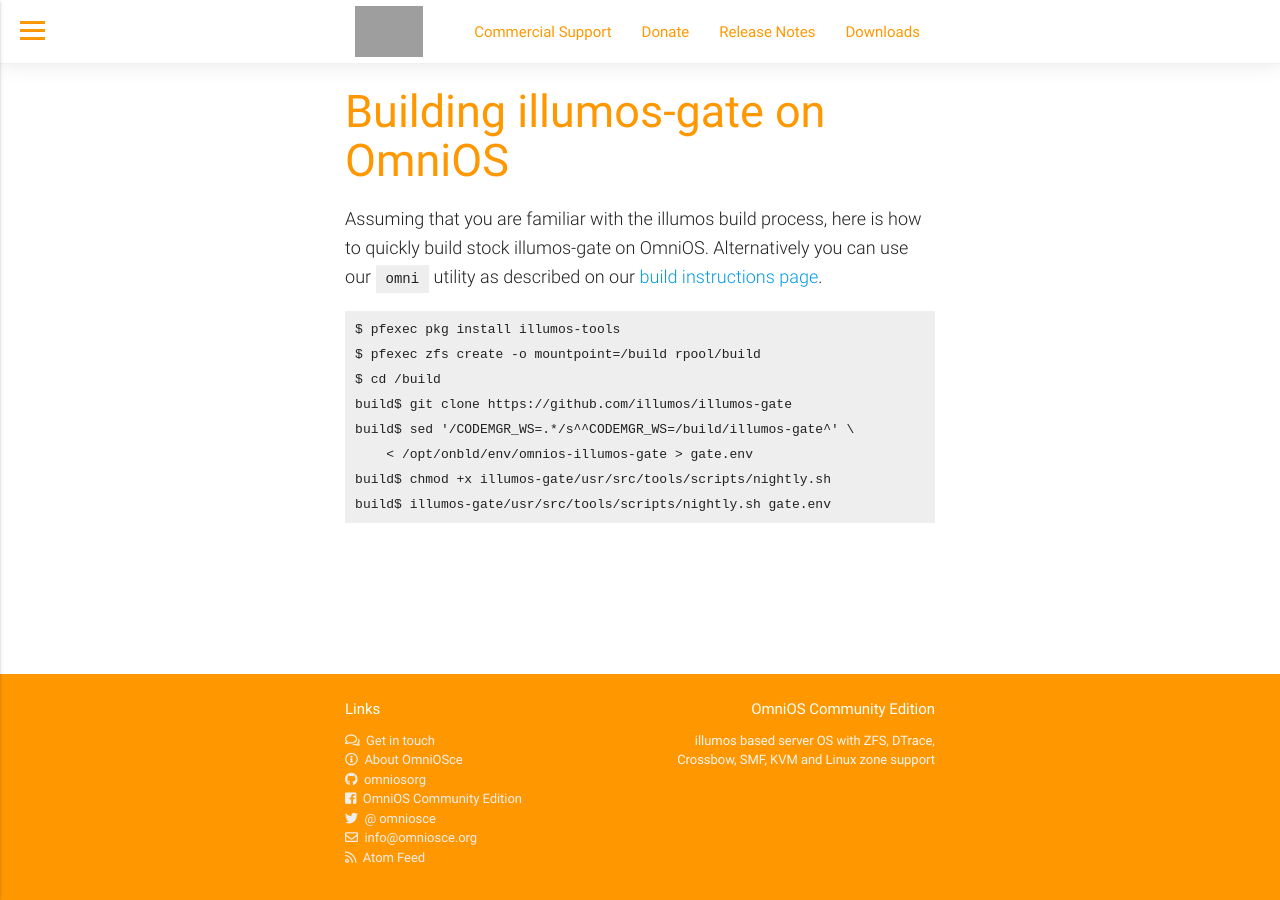
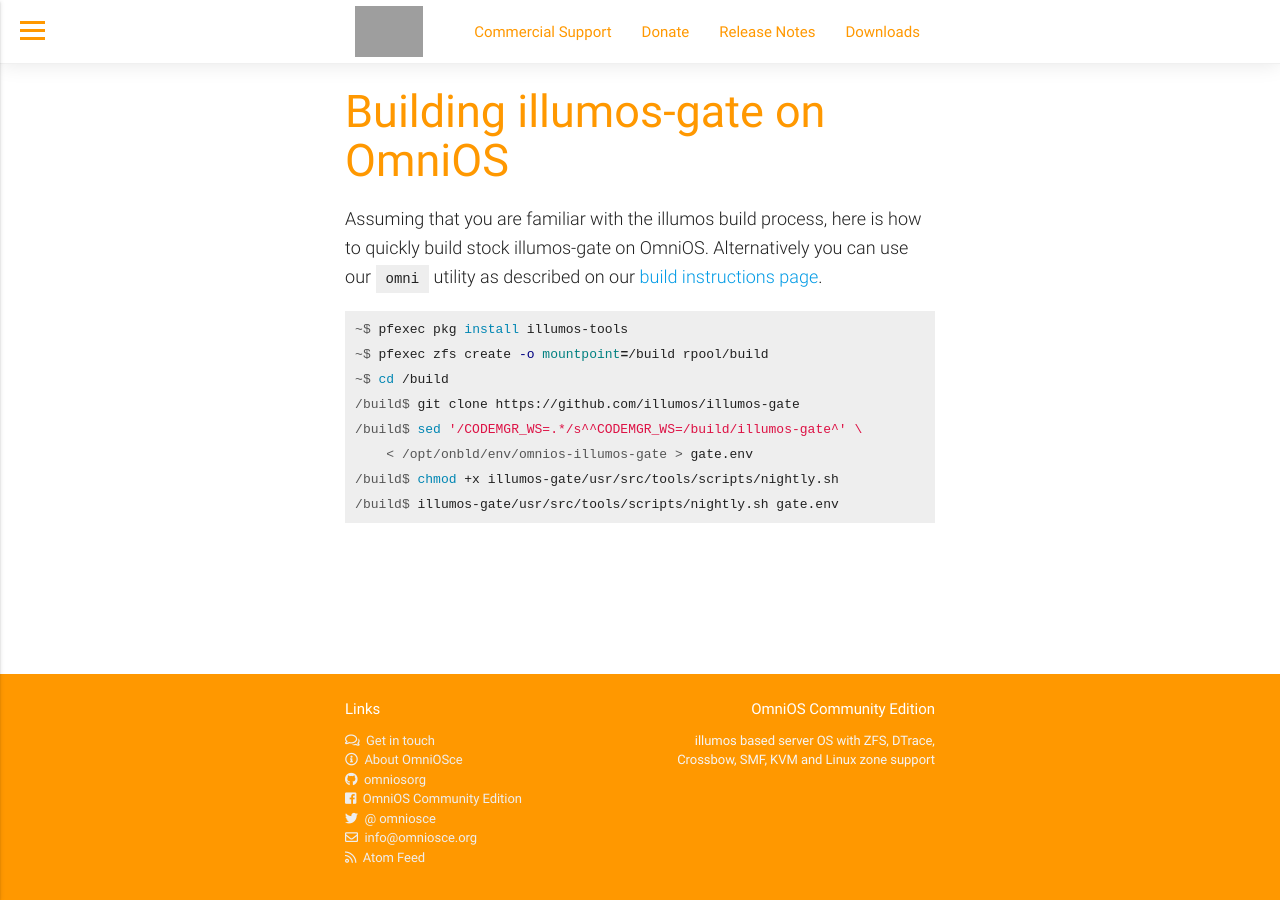
Before and after one commit to omniosorg/omniosorg.github.io, a Jekyll site: the page built from _docs/dev/gate.md, in a window 1280 px wide. Built offline with Jekyll 4.4.1, drawn with Linux system fonts in a browser that asks for light colours; grey boxes are pictures that could not be loaded.

Commit message:
improve syntax hilightling

````diff
--- a/_docs/dev/gate.md
+++ b/_docs/dev/gate.md
@@ -11,13 +11,13 @@
 our `omni` utility as described on our
 [build instructions page](/dev/build_instructions.html).
 
+```shell_session
+~$ pfexec pkg install illumos-tools
+~$ pfexec zfs create -o mountpoint=/build rpool/build
+~$ cd /build
+/build$ git clone https://github.com/illumos/illumos-gate
+/build$ sed '/CODEMGR_WS=.*/s^^CODEMGR_WS=/build/illumos-gate^' \
+    < /opt/onbld/env/omnios-illumos-gate > gate.env
+/build$ chmod +x illumos-gate/usr/src/tools/scripts/nightly.sh
+/build$ illumos-gate/usr/src/tools/scripts/nightly.sh gate.env
 ```
-$ pfexec pkg install illumos-tools
-$ pfexec zfs create -o mountpoint=/build rpool/build
-$ cd /build
-build$ git clone https://github.com/illumos/illumos-gate
-build$ sed '/CODEMGR_WS=.*/s^^CODEMGR_WS=/build/illumos-gate^' \
-    < /opt/onbld/env/omnios-illumos-gate > gate.env
-build$ chmod +x illumos-gate/usr/src/tools/scripts/nightly.sh
-build$ illumos-gate/usr/src/tools/scripts/nightly.sh gate.env
-```
````
Also changed, not shown: _docs/info/getstarted.md (+9 -9 lines).
